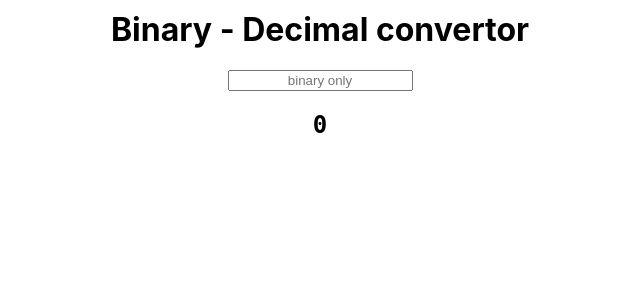
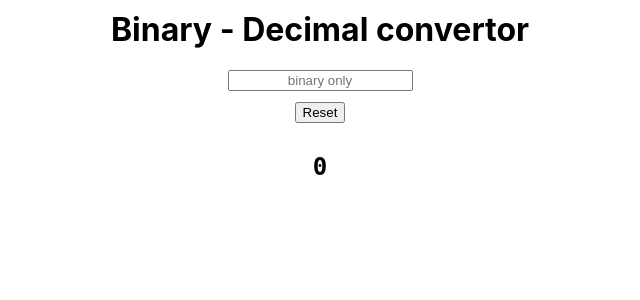
Before and after one commit to AlonJoshua/Matrix-Binary-Decimal-Converters, a React (Create React App) app: page / in a window 1280 px wide. Shown: the top 300 px of the page, without its empty margins (320-960 px from the left). Built offline with nearby package versions, Linux system fonts and the light colour scheme.

Commit message:
WIP - reset button works but nor cleaning the input string

```diff
--- a/src/App.css
+++ b/src/App.css
@@ -10,6 +10,11 @@
 	text-align: center;
 }
 
+#reset-div {
+	text-align: center;
+	padding: 10px;
+}
+
 input {
 	text-align: center;
 }
--- a/src/App.js
+++ b/src/App.js
@@ -12,9 +12,9 @@ class App extends Component {
   }
 
   onInputChange = (event) => {
+    console.log('event: ', event);
     let eventString = event.target.value;
     let validArray = eventString.split('');
-    let lastValidInput='';
     // Allow only binary digits in the input
     for (let i=0; i < eventString.length; i++) {
       if (validArray[i] !== '0' && validArray[i] !== '1') {
@@ -33,6 +33,7 @@ class App extends Component {
   this.setState({decimal: decimal});
 }
 
+
   render() {
     const { decimal } = this.state;
     return (
@@ -41,6 +42,18 @@ class App extends Component {
       <NumberInput
       inputChange={this.onInputChange}
        />
+      <div id='reset-div'>
+      <button
+      type='reset'
+      value='Reset'
+      id='reset-btn'
+      onClick={() => {
+        this.onInputChange({target: {value: '0'}})
+      }}
+      >
+      Reset
+      </button>
+      </div>
       <Output decimal={decimal}/>
       </Fragment>
       );
--- a/src/Components/NumberInput.js
+++ b/src/Components/NumberInput.js
@@ -7,6 +7,7 @@ const NumberInput = ({ inputChange }) => {
 			 id='input-number'
 			 type='text'
 			 placeholder='binary only'
+
 			 onChange={inputChange}
 			 >
 			 </input>
```
